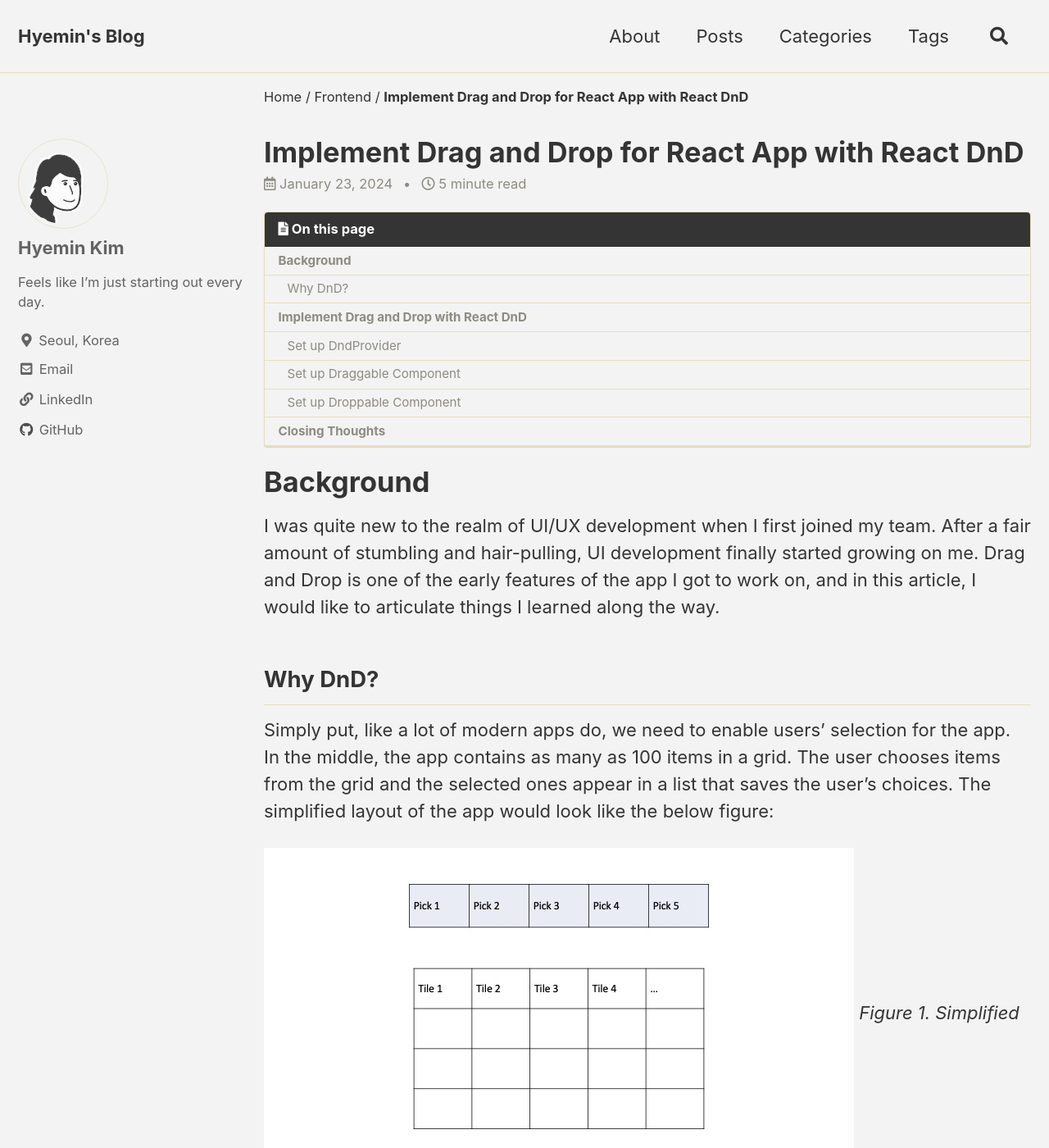
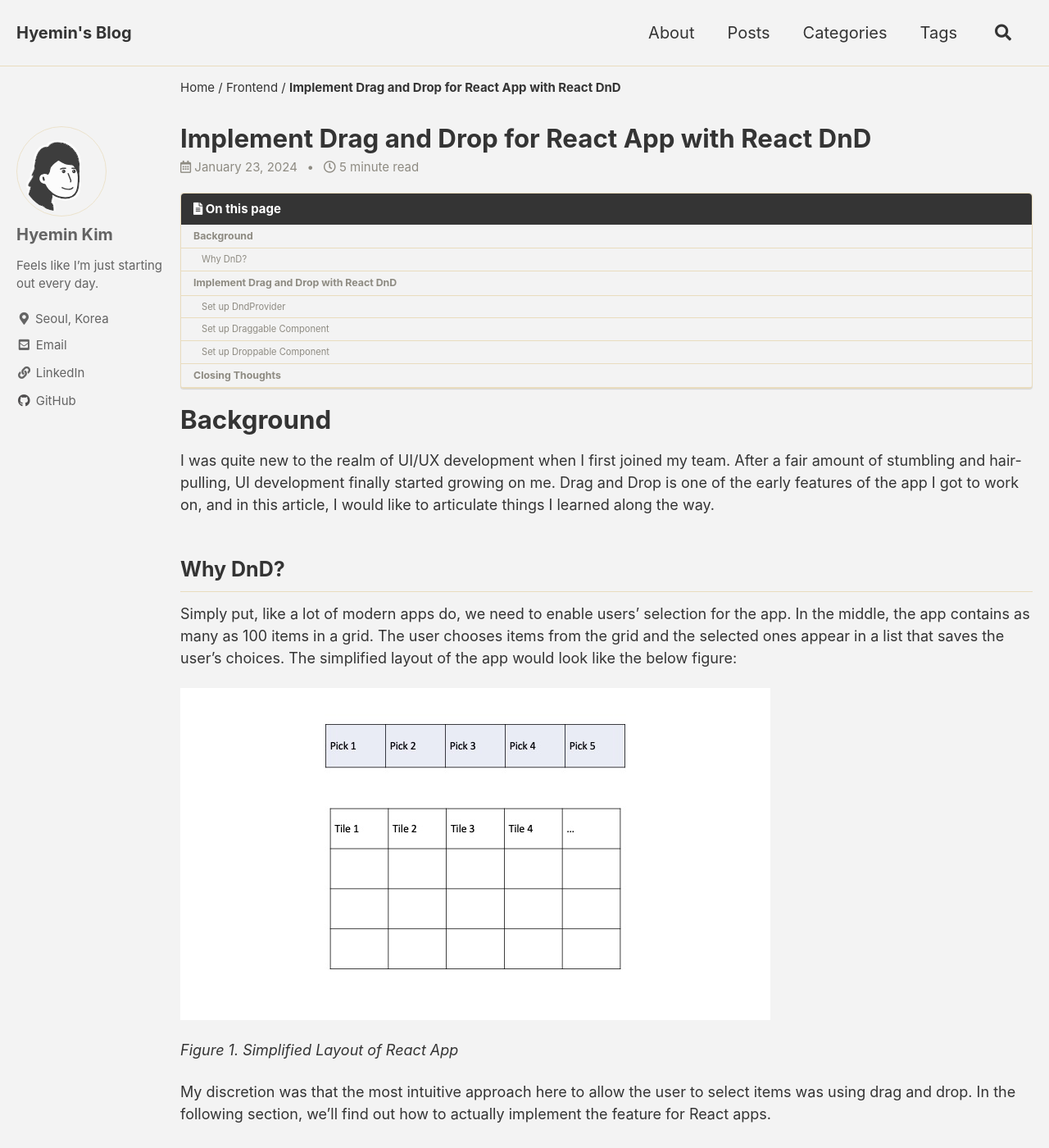
Before and after one commit to hkim-dev/hkim-dev.github.io, a Jekyll site: the page built from _posts/2024-01-23-Implement Drag and Drop for React App with React DnD.md, in a window 1280 px wide and 1400 px high. Shown: the whole window at 82% size. Built offline with Jekyll 4.4.1, drawn with Linux system fonts in a browser that asks for light colours; cached includes are drawn as plain includes; emoji names are drawn with the system emoji font; comment, search, counter and statistics services are not loaded.

Commit message:
max-width increased

```diff
--- a/_posts/2024-01-23-Implement Drag and Drop for React App with React DnD.md
+++ b/_posts/2024-01-23-Implement Drag and Drop for React App with React DnD.md
@@ -22,6 +22,7 @@ I was quite new to the realm of UI/UX development when I first joined my team. A
 Simply put, like a lot of modern apps do, we need to enable users’ selection for the app. In the middle, the app contains as many as 100 items in a grid. The user chooses items from the grid and the selected ones appear in a list that saves the user’s choices. The simplified layout of the app would look like the below figure:
 
 ![layout](/assets/images/dnd_app_layout.jpeg)
+
 *Figure 1. Simplified Layout of React App*
 
 My discretion was that the most intuitive approach here to allow the user to select items was using drag and drop.
--- a/_sass/minimal-mistakes/_page.scss
+++ b/_sass/minimal-mistakes/_page.scss
@@ -113,7 +113,7 @@ body {
   p,
   li,
   dl {
-    font-size: 1em;
+    font-size: 0.9em;
   }
 
   /* paragraph indents */
--- a/_sass/minimal-mistakes/_variables.scss
+++ b/_sass/minimal-mistakes/_variables.scss
@@ -148,7 +148,7 @@ $small: 600px !default;
 $medium: 768px !default;
 $medium-wide: 900px !default;
 $large: 1024px !default;
-$x-large: 1280px !default;
+$x-large: 1400px !default;
 $max-width: $x-large !default;
 
 /*
```
Also changed, not shown: _posts/2024-02-08-Click Detection Outside a React Component: Simplified Integration of Multiple Refs.md (+2 -0 lines).
